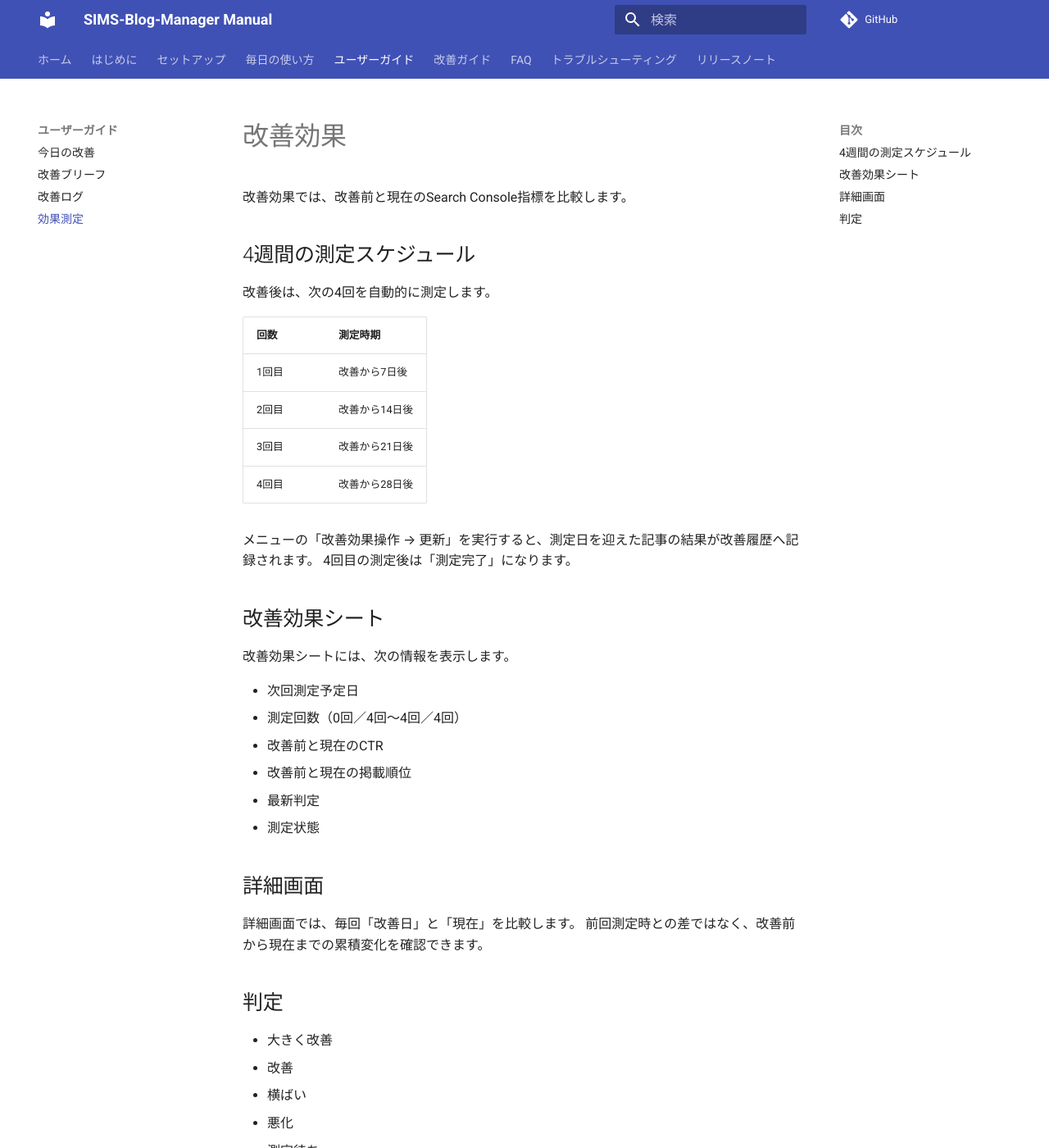
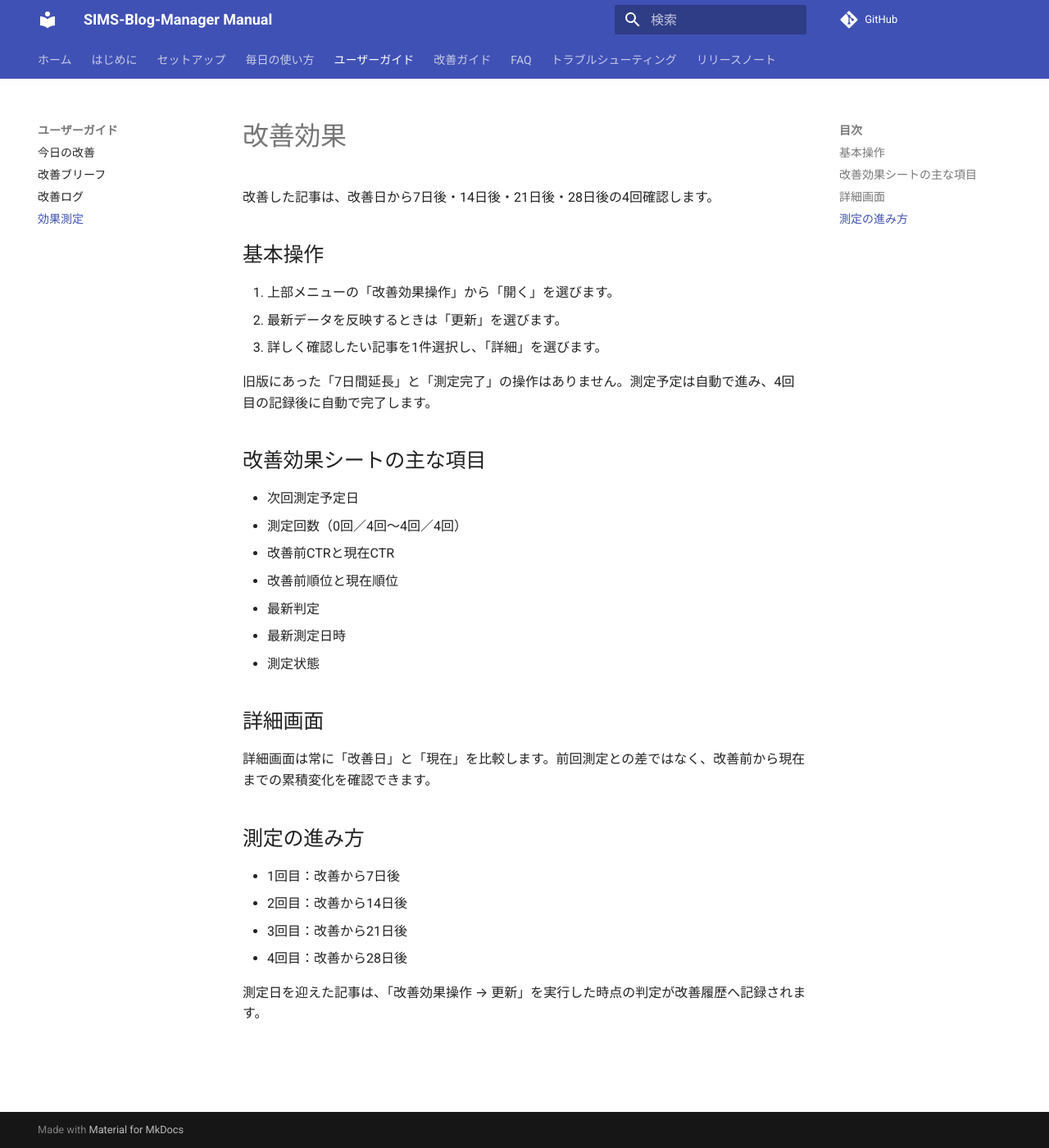
Before and after one commit to simstools55-ops/SIMS-Blog-Manager, an MkDocs documentation site: the page built from docs/user-guide/effectiveness.md, in a window 1280 px wide and 1400 px high. Shown: the whole window at 82% size. Built offline with MkDocs 1.6.1 and Material for MkDocs 9.7.7, drawn with Linux system fonts in a browser that asks for light colours; comment, search, counter and statistics services are not loaded; some of the changed text lies outside the part shown.

Commit message:
Product 5.0 Release 1 Sprint 5: fullmigrate effect

```diff
--- a/docs/release-notes/index.md
+++ b/docs/release-notes/index.md
@@ -1,4 +1,12 @@
 # リリースノート
+
+## Product 5.0 Release 1 Sprint 5
+
+- 4週間効果測定モデルを正式スキーマとして強制適用
+- 旧「7日間延長」「測定完了」メニューを完全除去
+- 改善履歴の旧「測定予定日」列を4回測定列へ移行
+- バージョン情報メニューを追加
+- シート作成・修復と起動時の両方で新仕様を適用
 
 ## Product 5.0 RC5
 
--- a/docs/user-guide/effectiveness.md
+++ b/docs/user-guide/effectiveness.md
@@ -1,43 +1,34 @@
 # 改善効果
 
-改善効果では、改善前と現在のSearch Console指標を比較します。
+改善した記事は、改善日から7日後・14日後・21日後・28日後の4回確認します。
 
-## 4週間の測定スケジュール
+## 基本操作
 
-改善後は、次の4回を自動的に測定します。
+1. 上部メニューの「改善効果操作」から「開く」を選びます。
+2. 最新データを反映するときは「更新」を選びます。
+3. 詳しく確認したい記事を1件選択し、「詳細」を選びます。
 
-| 回数 | 測定時期 |
-|---|---|
-| 1回目 | 改善から7日後 |
-| 2回目 | 改善から14日後 |
-| 3回目 | 改善から21日後 |
-| 4回目 | 改善から28日後 |
+旧版にあった「7日間延長」と「測定完了」の操作はありません。測定予定は自動で進み、4回目の記録後に自動で完了します。
 
-メニューの「改善効果操作 → 更新」を実行すると、測定日を迎えた記事の結果が改善履歴へ記録されます。
-4回目の測定後は「測定完了」になります。
-
-## 改善効果シート
-
-改善効果シートには、次の情報を表示します。
+## 改善効果シートの主な項目
 
 - 次回測定予定日
 - 測定回数（0回／4回～4回／4回）
-- 改善前と現在のCTR
-- 改善前と現在の掲載順位
+- 改善前CTRと現在CTR
+- 改善前順位と現在順位
 - 最新判定
+- 最新測定日時
 - 測定状態
 
 ## 詳細画面
 
-詳細画面では、毎回「改善日」と「現在」を比較します。
-前回測定時との差ではなく、改善前から現在までの累積変化を確認できます。
+詳細画面は常に「改善日」と「現在」を比較します。前回測定との差ではなく、改善前から現在までの累積変化を確認できます。
 
-## 判定
+## 測定の進み方
 
-- 大きく改善
-- 改善
-- 横ばい
-- 悪化
-- 測定待ち
+- 1回目：改善から7日後
+- 2回目：改善から14日後
+- 3回目：改善から21日後
+- 4回目：改善から28日後
 
-7日延長機能はありません。7日・14日・21日・28日の4回を自動管理します。
+測定日を迎えた記事は、「改善効果操作 → 更新」を実行した時点の判定が改善履歴へ記録されます。
```
Also changed, not shown: docs/troubleshooting/common-errors.md (+12 -0 lines), docs/user-guide/improvement-log.md (+9 -14 lines), 2 other files.
